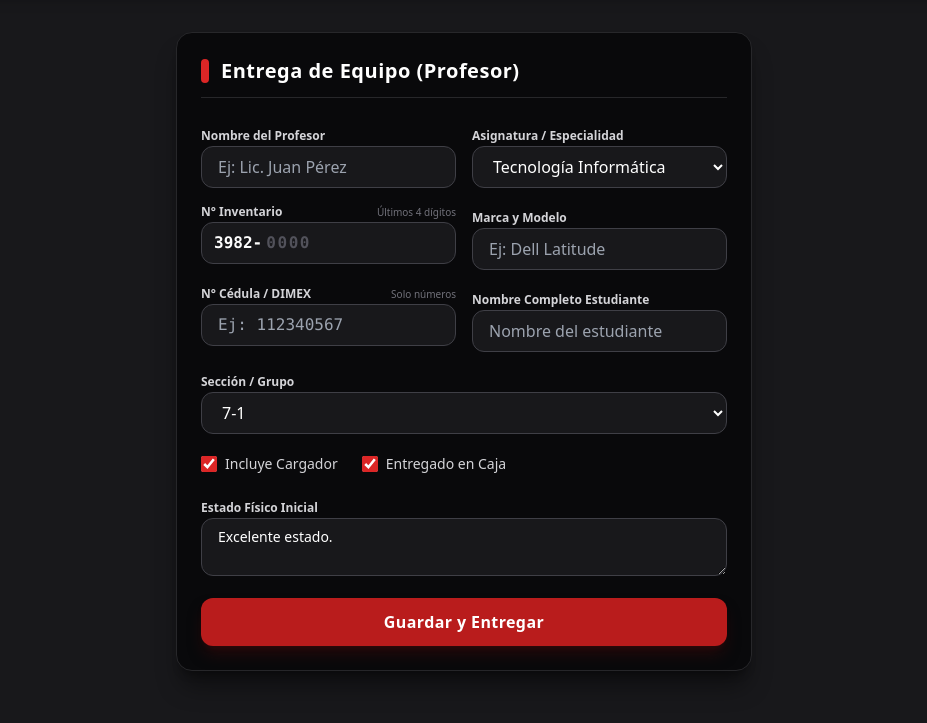
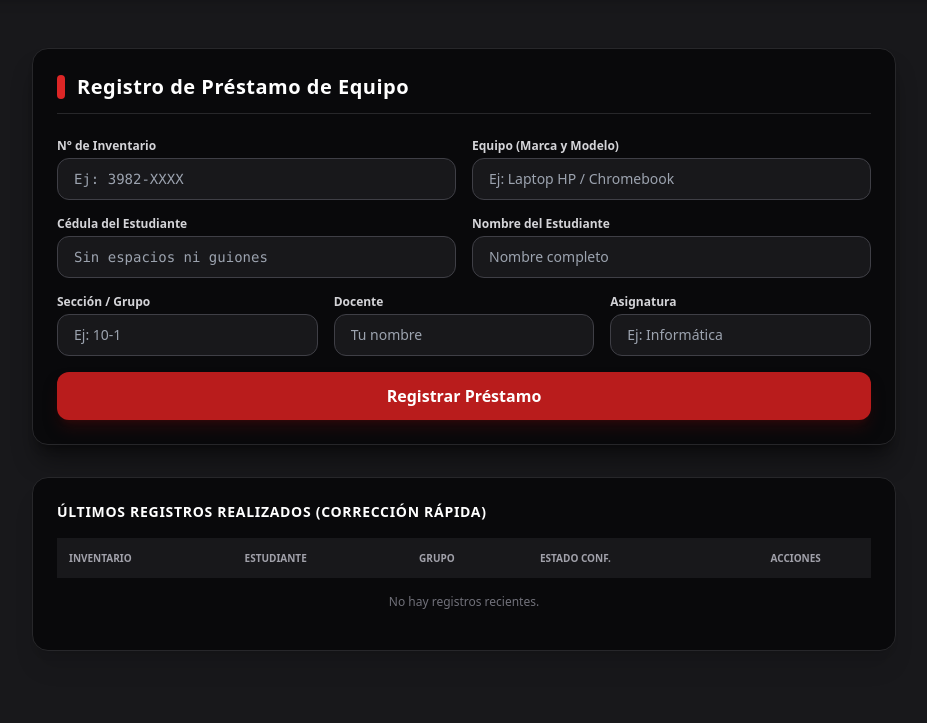
Before and after one commit to gherrera608-sudo/bitacora-tecnologia, a Flask app: page /profesor in a window 1280 px wide. Shown: the part 77-800 px from the top of the page, without its empty margins (176-1103 px from the left). Run offline with Flask 3, Linux system fonts and the light colour scheme; data that the repository does not hold is empty; some libraries are stand-ins or nearby versions.

Commit message:
Update profesor.html

```diff
--- a/templates/profesor.html
+++ b/templates/profesor.html
@@ -1,119 +1,112 @@
 {% extends 'layout.html' %}
-{% block title %}Registrar Entrega{% endblock %}
+{% block title %}Módulo Profesor - Registro{% endblock %}
 {% block content %}
-<div class="max-w-xl mx-auto bg-zinc-950 border border-zinc-800 rounded-2xl p-6 shadow-xl shadow-black/40">
+<div class="max-w-4xl mx-auto p-4 space-y-8">
+
+    <!-- Formulario de Registro -->
+    <div class="bg-zinc-950 border border-zinc-800 rounded-2xl p-6 shadow-xl shadow-black/40">
         <div class="flex items-center gap-3 mb-6 pb-3 border-b border-zinc-800">
             <div class="w-2 h-6 bg-red-600 rounded-full"></div>
-        <h1 class="text-xl font-bold text-white tracking-wide">Entrega de Equipo (Profesor)</h1>
+            <h1 class="text-xl font-bold text-white tracking-wide">Registro de Préstamo de Equipo</h1>
         </div>
 
         {% with messages = get_flashed_messages(with_categories=true) %}
             {% if messages %}
                 {% for category, message in messages %}
-          <div class="mb-4 p-3 bg-red-950/80 border border-red-800 text-red-200 text-xs rounded-xl flex items-center gap-2">
-             <i class="fa-solid fa-triangle-exclamation"></i> {{ message }}
+                    <div class="mb-4 p-3 rounded-xl text-xs font-bold {% if category == 'danger' %}bg-red-950/60 text-red-300 border border-red-800{% else %}bg-emerald-950/60 text-emerald-300 border border-emerald-800{% endif %}">
+                        {{ message }}
                     </div>
                 {% endfor %}
             {% endif %}
         {% endwith %}
 
-    <form action="{{ url_for('vista_profesor') }}" method="POST" class="space-y-4">
-        <div class="grid grid-cols-1 sm:grid-cols-2 gap-4">
+        <form method="POST" class="space-y-4">
+            <div class="grid grid-cols-1 md:grid-cols-2 gap-4">
                 <div>
-                <label class="text-xs font-semibold text-zinc-300">Nombre del Profesor</label>
-                <input type="text" name="profesor" placeholder="Ej: Lic. Juan Pérez" maxlength="80" required class="w-full bg-zinc-900 border border-zinc-700 focus:border-red-500 rounded-xl px-4 py-2 text-white outline-none transition">
+                    <label class="text-xs font-semibold text-zinc-300 block mb-1">N° de Inventario</label>
+                    <input type="text" name="inventario" placeholder="Ej: 3982-XXXX" required class="w-full bg-zinc-900 border border-zinc-700 focus:border-red-500 rounded-xl px-4 py-2.5 text-white text-sm font-mono outline-none transition">
                 </div>
                 <div>
-                <label class="text-xs font-semibold text-zinc-300">Asignatura / Especialidad</label>
-                <select name="asignatura" class="w-full bg-zinc-900 border border-zinc-700 focus:border-red-500 rounded-xl px-4 py-2 text-white outline-none transition">
-                    <option value="Tecnología Informática">Tecnología Informática</option>
-                    <option value="Secretariado Ejecutivo">Secretariado Ejecutivo</option>
-                    <option value="Contabilidad">Contabilidad</option>
-                    <option value="Formación Tecnológica">Formación Tecnológica</option>
-                </select>
+                    <label class="text-xs font-semibold text-zinc-300 block mb-1">Equipo (Marca y Modelo)</label>
+                    <input type="text" name="marca_modelo" placeholder="Ej: Laptop HP / Chromebook" required class="w-full bg-zinc-900 border border-zinc-700 focus:border-red-500 rounded-xl px-4 py-2.5 text-white text-sm outline-none transition">
                 </div>
             </div>
 
-        <div class="grid grid-cols-1 sm:grid-cols-2 gap-4">
+            <div class="grid grid-cols-1 md:grid-cols-2 gap-4">
                 <div>
-                <div class="flex justify-between items-center mb-0.5">
-                    <label class="text-xs font-semibold text-zinc-300">N° Inventario</label>
-                    <span class="text-[10px] text-zinc-500">Últimos 4 dígitos</span>
-                </div>
-                <!-- DISEÑO CON PREFIJO 3982- FIJO -->
-                <div class="flex items-center bg-zinc-900 border border-zinc-700 focus-within:border-red-500 rounded-xl px-3 py-2 transition">
-                    <span class="text-white font-mono font-bold text-base select-none pr-1">3982-</span>
-                    <input type="text" name="inventario" placeholder="0000"
-                           pattern="[0-9]{4}"
-                           maxlength="4" minlength="4"
-                           inputmode="numeric"
-                           title="Ingresa únicamente los últimos 4 dígitos del número de inventario."
-                           required class="w-full bg-transparent text-white font-mono font-bold text-base outline-none tracking-widest placeholder-zinc-600">
-                </div>
+                    <label class="text-xs font-semibold text-zinc-300 block mb-1">Cédula del Estudiante</label>
+                    <input type="text" name="cedula" placeholder="Sin espacios ni guiones" required class="w-full bg-zinc-900 border border-zinc-700 focus:border-red-500 rounded-xl px-4 py-2.5 text-white text-sm font-mono outline-none transition">
                 </div>
                 <div>
-                <label class="text-xs font-semibold text-zinc-300">Marca y Modelo</label>
-                <input type="text" name="marca_modelo" placeholder="Ej: Dell Latitude" maxlength="80" required class="w-full bg-zinc-900 border border-zinc-700 focus:border-red-500 rounded-xl px-4 py-2 text-white outline-none transition">
+                    <label class="text-xs font-semibold text-zinc-300 block mb-1">Nombre del Estudiante</label>
+                    <input type="text" name="estudiante" placeholder="Nombre completo" required class="w-full bg-zinc-900 border border-zinc-700 focus:border-red-500 rounded-xl px-4 py-2.5 text-white text-sm outline-none transition">
                 </div>
             </div>
 
-        <div class="grid grid-cols-1 sm:grid-cols-2 gap-4">
+            <div class="grid grid-cols-1 md:grid-cols-3 gap-4">
                 <div>
-                <div class="flex justify-between items-center mb-0.5">
-                    <label class="text-xs font-semibold text-zinc-300">N° Cédula / DIMEX</label>
-                    <span class="text-[10px] text-zinc-500">Solo números</span>
-                </div>
-                <input type="text" name="cedula" placeholder="Ej: 112340567"
-                       pattern="[0-9]{8,12}"
-                       minlength="8" maxlength="12"
-                       inputmode="numeric"
-                       title="Por favor ingresa únicamente números (entre 8 y 12 dígitos, sin letras ni guiones)."
-                       required class="w-full bg-zinc-900 border border-zinc-700 focus:border-red-500 rounded-xl px-4 py-2 text-white font-mono outline-none transition">
+                    <label class="text-xs font-semibold text-zinc-300 block mb-1">Sección / Grupo</label>
+                    <input type="text" name="grupo" placeholder="Ej: 10-1" required class="w-full bg-zinc-900 border border-zinc-700 focus:border-red-500 rounded-xl px-4 py-2.5 text-white text-sm outline-none transition">
                 </div>
                 <div>
-                <label class="text-xs font-semibold text-zinc-300">Nombre Completo Estudiante</label>
-                <input type="text" name="estudiante" placeholder="Nombre del estudiante" maxlength="80" required class="w-full bg-zinc-900 border border-zinc-700 focus:border-red-500 rounded-xl px-4 py-2 text-white outline-none transition">
+                    <label class="text-xs font-semibold text-zinc-300 block mb-1">Docente</label>
+                    <input type="text" name="profesor" placeholder="Tu nombre" required class="w-full bg-zinc-900 border border-zinc-700 focus:border-red-500 rounded-xl px-4 py-2.5 text-white text-sm outline-none transition">
+                </div>
+                <div>
+                    <label class="text-xs font-semibold text-zinc-300 block mb-1">Asignatura</label>
+                    <input type="text" name="asignatura" placeholder="Ej: Informática" required class="w-full bg-zinc-900 border border-zinc-700 focus:border-red-500 rounded-xl px-4 py-2.5 text-white text-sm outline-none transition">
                 </div>
             </div>
 
-        <div>
-            <label class="text-xs font-semibold text-zinc-300">Sección / Grupo</label>
-            <select name="grupo" class="w-full bg-zinc-900 border border-zinc-700 focus:border-red-500 rounded-xl px-4 py-2 text-white outline-none transition">
-                <optgroup label="Sétimo (7°)">
-                    <option value="7-1">7-1</option><option value="7-2">7-2</option><option value="7-3">7-3</option><option value="7-4">7-4</option><option value="7-5">7-5</option><option value="7-6">7-6</option><option value="7-7">7-7</option><option value="7-8">7-8</option><option value="7-9">7-9</option><option value="7-10">7-10</option><option value="7-11">7-11</option><option value="7-12">7-12</option><option value="7-13">7-13</option><option value="7-14">7-14</option>
-                </optgroup>
-                <optgroup label="Octavo (8°)">
-                    <option value="8-1">8-1</option><option value="8-2">8-2</option><option value="8-3">8-3</option><option value="8-4">8-4</option><option value="8-5">8-5</option><option value="8-6">8-6</option><option value="8-7">8-7</option><option value="8-8">8-8</option><option value="8-9">8-9</option><option value="8-10">8-10</option><option value="8-11">8-11</option><option value="8-12">8-12</option>
-                </optgroup>
-                <optgroup label="Noveno (9°)">
-                    <option value="9-1">9-1</option><option value="9-2">9-2</option><option value="9-3">9-3</option><option value="9-4">9-4</option><option value="9-5">9-5</option><option value="9-6">9-6</option><option value="9-7">9-7</option><option value="9-8">9-8</option><option value="9-9">9-9</option><option value="9-10">9-10</option><option value="9-11">9-11</option>
-                </optgroup>
-                <optgroup label="Décimo (10°)">
-                    <option value="10-1">10-1</option><option value="10-2">10-2</option><option value="10-3">10-3</option><option value="10-4">10-4</option><option value="10-5">10-5</option><option value="10-6">10-6</option><option value="10-7">10-7</option><option value="10-8">10-8</option><option value="10-9">10-9</option>
-                </optgroup>
-                <optgroup label="Undécimo (11°)">
-                    <option value="11-1">11-1</option><option value="11-2">11-2</option><option value="11-3">11-3</option><option value="11-4">11-4</option><option value="11-5">11-5</option><option value="11-6">11-6</option><option value="11-7">11-7</option><option value="11-8">11-8</option>
-                </optgroup>
-            </select>
-        </div>
-
-        <div class="flex gap-6 py-1">
-            <label class="text-sm text-zinc-300 flex items-center gap-2 cursor-pointer">
-                <input type="checkbox" name="cargador" value="Sí" checked class="accent-red-600 w-4 h-4 rounded"> Incluye Cargador
-            </label>
-            <label class="text-sm text-zinc-300 flex items-center gap-2 cursor-pointer">
-                <input type="checkbox" name="caja" value="Sí" checked class="accent-red-600 w-4 h-4 rounded"> Entregado en Caja
-            </label>
-        </div>
-
-        <div>
-            <label class="text-xs font-semibold text-zinc-300">Estado Físico Inicial</label>
-            <textarea name="estado_inicial" rows="2" maxlength="200" class="w-full bg-zinc-900 border border-zinc-700 focus:border-red-500 rounded-xl px-4 py-2 text-white text-sm outline-none transition">Excelente estado.</textarea>
-        </div>
-
-        <button type="submit" class="w-full bg-red-700 hover:bg-red-600 text-white font-bold py-3 rounded-xl shadow-lg shadow-red-950/50 transition duration-200 tracking-wide">
-            Guardar y Entregar
+            <button type="submit" class="w-full bg-red-700 hover:bg-red-600 text-white font-bold py-3 rounded-xl shadow-lg shadow-red-950/50 transition mt-4">
+                Registrar Préstamo
             </button>
         </form>
     </div>
+
+    <!-- Sección de Últimos Registros Realizados (Para que el profesor pueda corregir o borrar si se equivocó) -->
+    <div class="bg-zinc-950 border border-zinc-800 rounded-2xl p-6 shadow-xl space-y-4">
+        <h2 class="text-sm font-bold text-white uppercase tracking-wider">Últimos Registros Realizados (Corrección rápida)</h2>
+        <div class="overflow-x-auto">
+            <table class="w-full text-left border-collapse text-xs">
+                <thead>
+                    <tr class="bg-zinc-900 text-zinc-400 uppercase text-[10px]">
+                        <th class="p-3">Inventario</th>
+                        <th class="p-3">Estudiante</th>
+                        <th class="p-3">Grupo</th>
+                        <th class="p-3">Estado Conf.</th>
+                        <th class="p-3 text-center">Acciones</th>
+                    </tr>
+                </thead>
+                <tbody class="divide-y divide-zinc-800">
+                    {% for p in prestamos %}
+                    <tr class="hover:bg-zinc-900 transition">
+                        <td class="p-3 font-mono text-red-400">{{ p.inventario }}</td>
+                        <td class="p-3 text-white font-semibold">{{ p.estudiante }}</td>
+                        <td class="p-3 text-zinc-300">{{ p.grupo }}</td>
+                        <td class="p-3">
+                            {% if p.confirmado_estudiante %}
+                                <span class="bg-emerald-950 text-emerald-400 px-2 py-0.5 rounded text-[10px] font-bold">Confirmado</span>
+                            {% else %}
+                                <span class="bg-zinc-800 text-zinc-400 px-2 py-0.5 rounded text-[10px]">Pendiente</span>
+                            {% endif %}
+                        </td>
+                        <td class="p-3 flex gap-2 justify-center">
+                            <a href="{{ url_for('editar_prestamo', id=p.id) }}" class="bg-zinc-800 hover:bg-zinc-700 text-white px-2.5 py-1 rounded-lg transition text-[11px]">Editar</a>
+                            <form action="{{ url_for('eliminar_prestamo', id=p.id) }}" method="POST" onsubmit="return confirm('¿Está seguro de eliminar este registro?')">
+                                <button type="submit" class="bg-red-950 hover:bg-red-900 text-red-400 px-2.5 py-1 rounded-lg transition text-[11px]">Borrar</button>
+                            </form>
+                        </td>
+                    </tr>
+                    {% else %}
+                    <tr>
+                        <td colspan="5" class="p-4 text-center text-zinc-500">No hay registros recientes.</td>
+                    </tr>
+                    {% endfor %}
+                </tbody>
+            </table>
+        </div>
+    </div>
+
+</div>
 {% endblock %}
```
Lines whose indentation alone changed are shown as unchanged.
